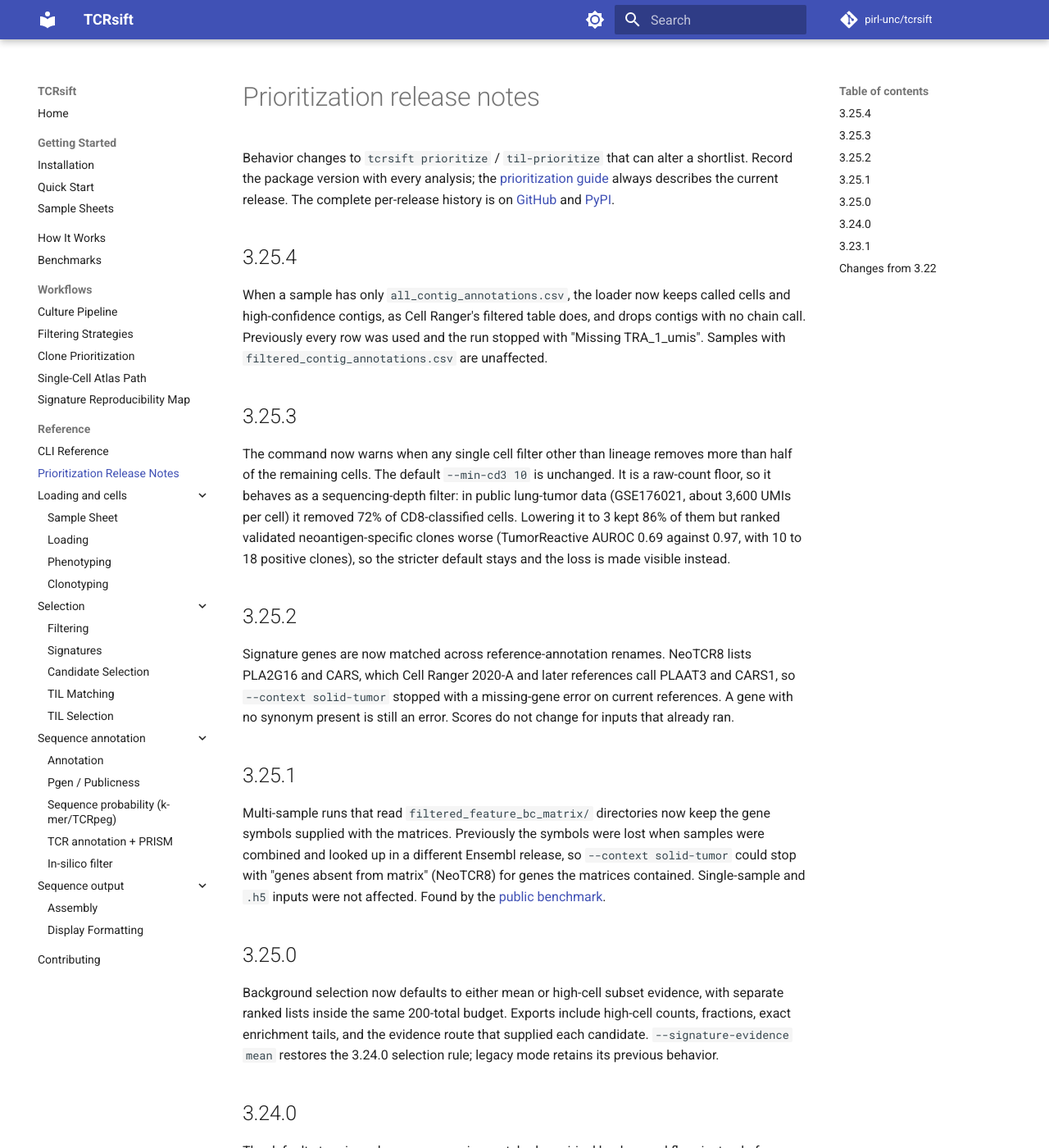
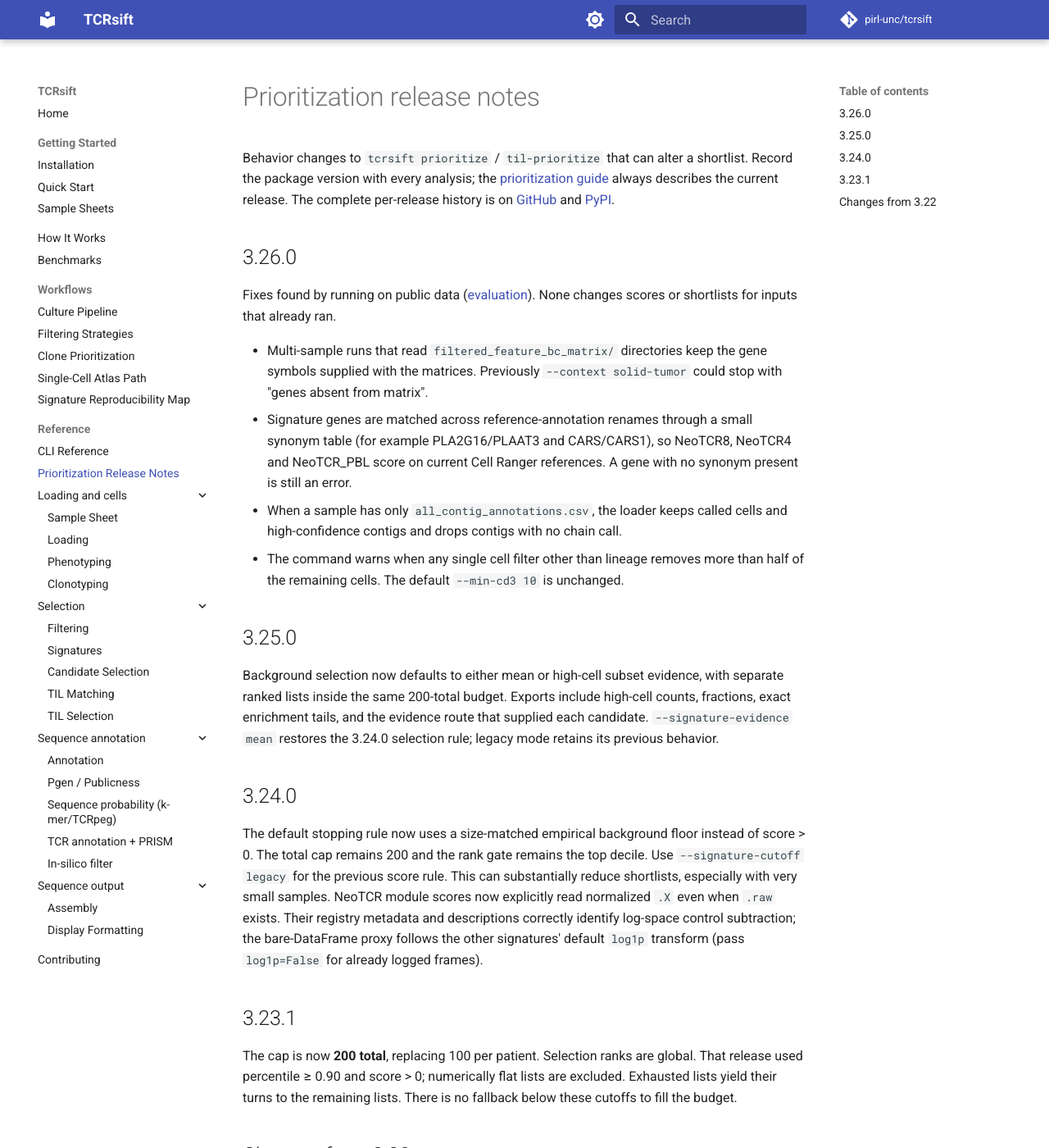
Before and after one commit to pirl-unc/tcrsift, an MkDocs documentation site: the page built from docs/release-notes.md, in a window 1280 px wide and 1400 px high. Shown: the whole window at 82% size. Built offline with MkDocs 1.6.1 and Material for MkDocs 9.7.7, drawn with Linux system fonts in a browser that asks for light colours; comment, search, counter and statistics services are not loaded.

Commit message:
Release as 3.26.0; present the benchmark as an evaluation of the current version
Consolidates the release notes for the four fixes under 3.26.0 and removes
development history from the benchmarks page.

Claude-Session: https://claude.ai/code/session_01JHJhwfJQkCRv3zBqAfdQkS

```diff
--- a/docs/benchmarks.md
+++ b/docs/benchmarks.md
@@ -1,9 +1,8 @@
 # Benchmark on public TIL data
 
-This page asks whether `tcrsift prioritize --context solid-tumor` finds the
-clones that experiments later showed to be tumor-reactive. It uses three public
-datasets, 20 patients in all, and reports what worked, what did not, and what
-the exercise changed in TCRsift.
+This page evaluates whether `tcrsift prioritize --context solid-tumor` finds
+the clones that experiments showed to be tumor-reactive. It uses three public
+datasets, 20 patients in all, and reports what works and what does not.
 
 ## Summary
 
@@ -22,11 +21,10 @@ the exercise changed in TCRsift.
   signatures take turns with the three tumor-reactivity signatures. At a
   50-clone budget the preset picked 12 reactive and 3 non-reactive clones;
   the three tumor signatures alone picked 28 and 2.
-- **The CD3 floor matters and should stay.** It discards 72% of CD8 cells in
-  the lung data, yet the clones that remain are ranked far better.
-- **Four bugs** surfaced and are fixed in 3.25.1 to 3.25.4.
+- **The CD3 floor earns its cost.** It discards 72% of CD8 cells in the lung
+  data, yet the clones that remain are ranked far better.
 
-Everything here was run with TCRsift 3.25.5 from `benchmarks/public_til/`
+All results are from TCRsift 3.26.0, run from `benchmarks/public_til/`
 ([how to reproduce](#reproducing)). Nothing was tuned to these labels.
 
 ## The source studies
@@ -251,8 +249,8 @@ With defaults on the 33 lung tumor samples, 19,335 of 248,332 cells are
 retained (8%). The CD8 classification removes 58%, and the floor of ten CD3
 counts removes 72% of the CD8 cells that remain.
 
-That floor is a raw count, so it behaves as a sequencing-depth filter. The
-obvious fix is to lower it. The benchmark says not to:
+That floor is a raw count, so it behaves as a sequencing-depth filter. Lower
+settings keep more cells but rank validated clones worse:
 
 ![CD3 floor](assets/figures/benchmark_cd3_gate.svg)
 
@@ -265,8 +263,9 @@ obvious fix is to lower it. The benchmark says not to:
 
 Lower floors keep more cells and more labelled clones, and rank them worse. A
 plain depth filter that keeps a similar number of cells lands in between, with
-too few labels to say more. The default therefore stays at 10, and since 3.25.3
-the command warns when any single gate removes more than half of the cells.
+too few labels to say more. The command warns when any single gate removes
+more than half of the cells; the `cell_filters` block of `prioritization.json`
+records what each gate removed.
 
 The head and neck run shows the same attrition: 3,647 of 32,735 cells retained.
 
@@ -290,18 +289,13 @@ with 32 GB of memory.
 - **Tuned settings.** Nothing was fitted here, and these labels should not be
   used to tune cutoffs or presets without a held-out cohort.
 
-## What the benchmark changed in TCRsift
+## Open questions
 
-| Release | Problem found on public data | Status |
-| --- | --- | --- |
-| 3.25.1 | Loading two or more matrix-directory samples lost the gene symbols, and `--context solid-tumor` stopped with "genes absent from matrix". | Fixed |
-| 3.25.2 | NeoTCR8 failed on current Cell Ranger references because PLA2G16 is now PLAAT3 (similar renames affect NeoTCR4 and NeoTCR_PBL). | Fixed with a gene-synonym table |
-| 3.25.3 | The CD3 floor silently removed most cells. | Warning added; default kept, for the reason shown above |
-| 3.25.4 | With only `all_contig_annotations.csv`, non-cell and unannotated contigs were loaded and the run stopped. | Fixed |
-
-Still open: whether the preset should lead with the tumor-reactivity
-signatures, and whether a depth-normalized quality gate can replace the raw CD3
-count.
+- Should the `solid-tumor` preset lead with, or be limited to, the three
+  tumor-reactivity signatures? The pancreatic result argues for it; a second
+  dataset with tested negatives is needed before changing a default.
+- Can a depth-normalized quality gate replace the raw CD3 count without
+  discarding most cells?
 
 ## Reproducing
 
--- a/docs/release-notes.md
+++ b/docs/release-notes.md
@@ -7,41 +7,23 @@ current release. The complete per-release history is on
 [GitHub](https://github.com/pirl-unc/tcrsift/releases) and
 [PyPI](https://pypi.org/project/tcrsift/#history).
 
-## 3.25.4
+## 3.26.0
 
-When a sample has only `all_contig_annotations.csv`, the loader now keeps
-called cells and high-confidence contigs, as Cell Ranger's filtered table does,
-and drops contigs with no chain call. Previously every row was used and the
-run stopped with "Missing TRA_1_umis". Samples with
-`filtered_contig_annotations.csv` are unaffected.
+Fixes found by running on public data ([evaluation](benchmarks.md)). None
+changes scores or shortlists for inputs that already ran.
 
-## 3.25.3
-
-The command now warns when any single cell filter other than lineage removes
-more than half of the remaining cells. The default `--min-cd3 10` is unchanged.
-It is a raw-count floor, so it behaves as a sequencing-depth filter: in public
-lung-tumor data (GSE176021, about 3,600 UMIs per cell) it removed 72% of
-CD8-classified cells. Lowering it to 3 kept 86% of them but ranked validated
-neoantigen-specific clones worse (TumorReactive AUROC 0.69 against 0.97, with
-10 to 18 positive clones), so the stricter default stays and the loss is made
-visible instead.
-
-## 3.25.2
-
-Signature genes are now matched across reference-annotation renames. NeoTCR8
-lists PLA2G16 and CARS, which Cell Ranger 2020-A and later references call
-PLAAT3 and CARS1, so `--context solid-tumor` stopped with a missing-gene error
-on current references. A gene with no synonym present is still an error.
-Scores do not change for inputs that already ran.
-
-## 3.25.1
-
-Multi-sample runs that read `filtered_feature_bc_matrix/` directories now keep
-the gene symbols supplied with the matrices. Previously the symbols were lost
-when samples were combined and looked up in a different Ensembl release, so
-`--context solid-tumor` could stop with "genes absent from matrix" (NeoTCR8)
-for genes the matrices contained. Single-sample and `.h5` inputs were not
-affected. Found by the [public benchmark](benchmarks.md).
+- Multi-sample runs that read `filtered_feature_bc_matrix/` directories keep
+  the gene symbols supplied with the matrices. Previously
+  `--context solid-tumor` could stop with "genes absent from matrix".
+- Signature genes are matched across reference-annotation renames through a
+  small synonym table (for example PLA2G16/PLAAT3 and CARS/CARS1), so NeoTCR8,
+  NeoTCR4 and NeoTCR_PBL score on current Cell Ranger references. A gene with
+  no synonym present is still an error.
+- When a sample has only `all_contig_annotations.csv`, the loader keeps called
+  cells and high-confidence contigs and drops contigs with no chain call.
+- The command warns when any single cell filter other than lineage removes
+  more than half of the remaining cells. The default `--min-cd3 10` is
+  unchanged.
 
 ## 3.25.0
 
--- a/tcrsift/version.py
+++ b/tcrsift/version.py
@@ -10,7 +10,7 @@
 # See the License for the specific language governing permissions and
 # limitations under the License.
 
-__version__ = "3.25.5"
+__version__ = "3.26.0"
 
 version_string = f"v{__version__}"
 
```
Also changed, not shown: 1 other file.
